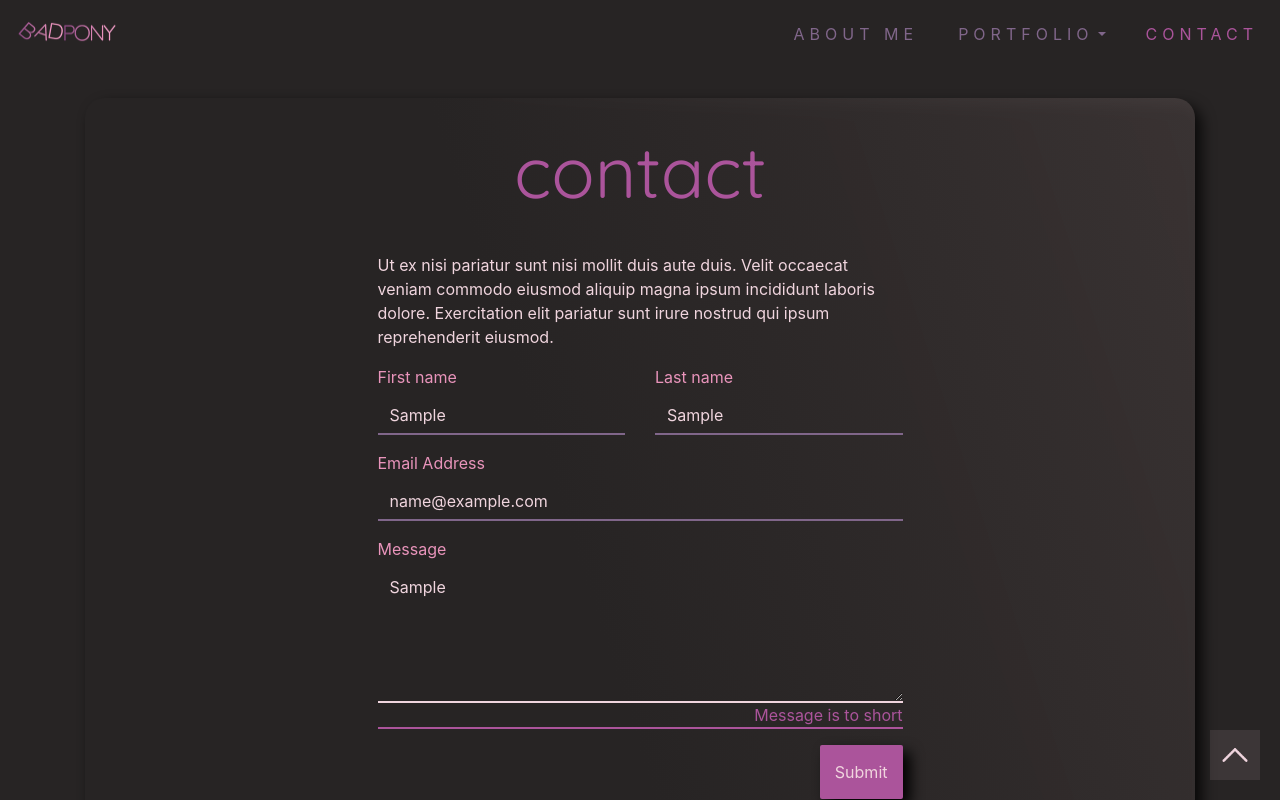
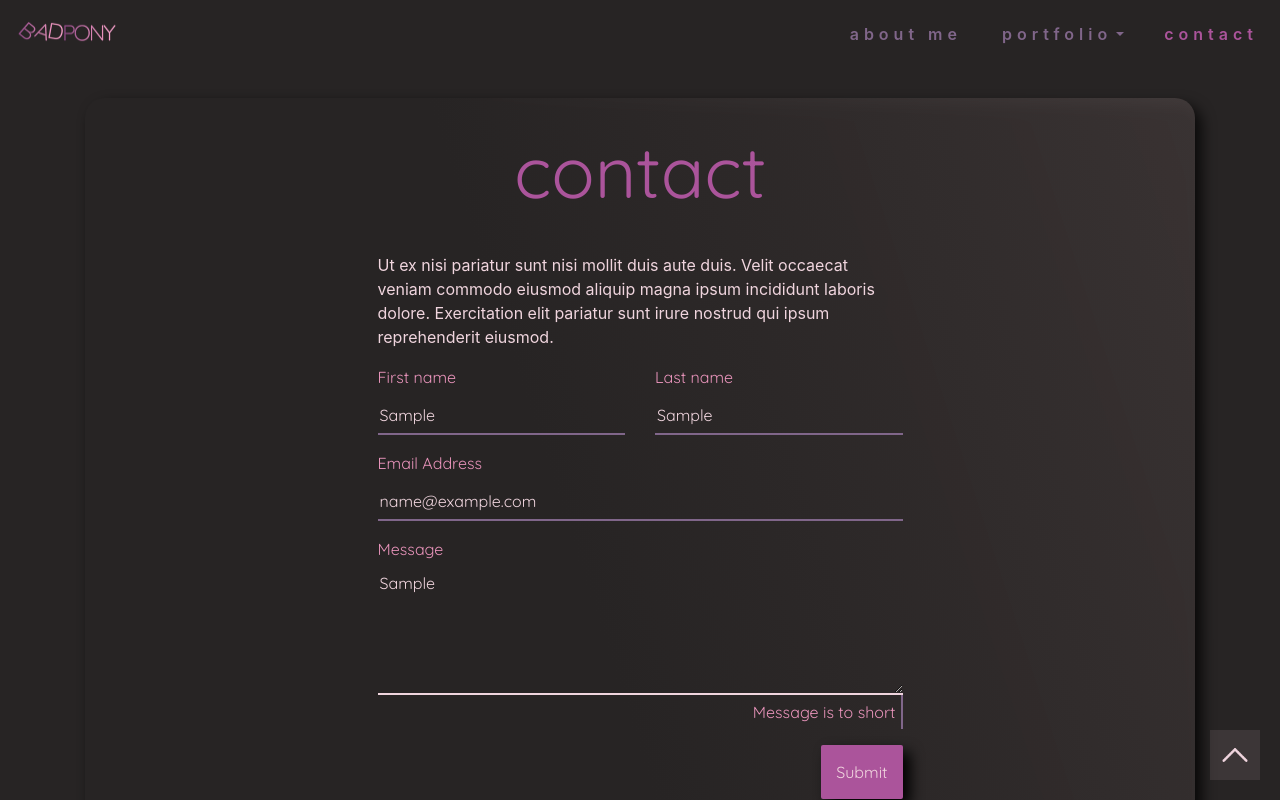
Before and after one commit to mie91/marie-berger-portfolio-2-portfolio-website, a React (Create React App) app: page /contact in a window 1280 px wide. Both pictures are taken after typing "Sample", "Sample", "name@example.com", "Sample" into the empty fields and a click on the button "Submit". Shown: the top 800 px of the page. Built offline with nearby package versions, Linux system fonts and the light colour scheme.

Commit message:
Added animation to contact fields
plus changed color on subHeader to pink

```diff
--- a/src/sass/partials/_contact.scss
+++ b/src/sass/partials/_contact.scss
@@ -1,8 +1,16 @@
 //ERROR MESSAGE//
 .errorMessage {
-    color: $magenta;
+    color: $pink;
     text-align: right;
-    border-bottom: $basic-magenta;
+    border-right: $basic-purple;
+    font-family: $headerFont;
+    padding: 5px;
+    transition: $basic-transition;
+    animation-name: bigger;
+    animation-duration: 200ms;
+    animation-iteration-count: 1;
+    animation-timing-function: linear;
+
 }
 
 //VALIDATION MESSAGE//
@@ -16,27 +24,36 @@
 
 div.formBox {
     color: $pink;
+    font-family: $headerFont;
 
     .form-control {
-
 
         background-color: transparent;
         border: none;
         border-radius: 0%;
         border-bottom: $basic-purple;
         color: $bright;
+        padding: 2px;
+
 
         &:focus {
             outline: none;
             box-shadow: none;
             border-bottom: $basic-bright;
+
+        }
+
+        &::placeholder {
+            color: $bright;
+
         }
     }
 
     :-webkit-autofill {
-        -webkit-animation-delay: 1s;
-        -webkit-animation-name: autofill;
-        -webkit-animation-fill-mode: both;
+        animation-delay: 1s;
+        animation-name: autofill;
+        animation-fill-mode: both;
+
     }
 
 }
--- a/src/sass/partials/_globalStyles.scss
+++ b/src/sass/partials/_globalStyles.scss
@@ -1,7 +1,3 @@
 html {
     background-color: $dark;
 }
-
-.navbar-toggler-icon {
-    color: white;
-}
--- a/src/sass/partials/_images.scss
+++ b/src/sass/partials/_images.scss
@@ -13,6 +13,6 @@
     img {
         border-radius: 2%;
         margin: 10px 10px;
-        border: $bold-purple;
+        border: $basic-pink;
     }
 }
--- a/src/sass/partials/_layout.scss
+++ b/src/sass/partials/_layout.scss
@@ -11,8 +11,9 @@
     #nav-link, .dropdown {
         color: $purple;
         letter-spacing: 5px;
-        text-transform: uppercase;
+        text-transform: lowercase;
         margin: 15px;
+        font-weight: 600;
 
         transition: $basic-transition;
 
@@ -23,6 +24,8 @@
         &:hover {
             color: $bright;
             text-decoration: none;
+            transition: $basic-transition;
+            transform: translatex(2%);
             transition: $basic-transition;
         }
     }
--- a/src/sass/partials/_mixins.scss
+++ b/src/sass/partials/_mixins.scss
@@ -86,7 +86,7 @@
 @keyframes autofill {
     0%,
     100% {
-        color: #666;
+        color: $bright;
         background: transparent;
     }
 }
--- a/src/sass/partials/_typography.scss
+++ b/src/sass/partials/_typography.scss
@@ -3,13 +3,11 @@
      text-transform: uppercase;
      color: $magenta;
      font-size: 4.5em;
-
  }
 
  .subHeader {
      font-family: $headerFont;
-
-     color: $purple;
+     color: $pink;
      letter-spacing: 5px;
      font-size: 1.8em;
 
--- a/src/sass/partials/_variables.scss
+++ b/src/sass/partials/_variables.scss
@@ -24,5 +24,8 @@ $bold-bright: solid 7px $bright;
 $basic-magenta: solid 2px $magenta;
 $bold-magenta: solid 7px $magenta;
 
+$basic-pink: solid 2px $pink;
+$bold-pink: solid 7px $pink;
+
 //Transitions
 $basic-transition: 0.3s ease-in-out;
```
